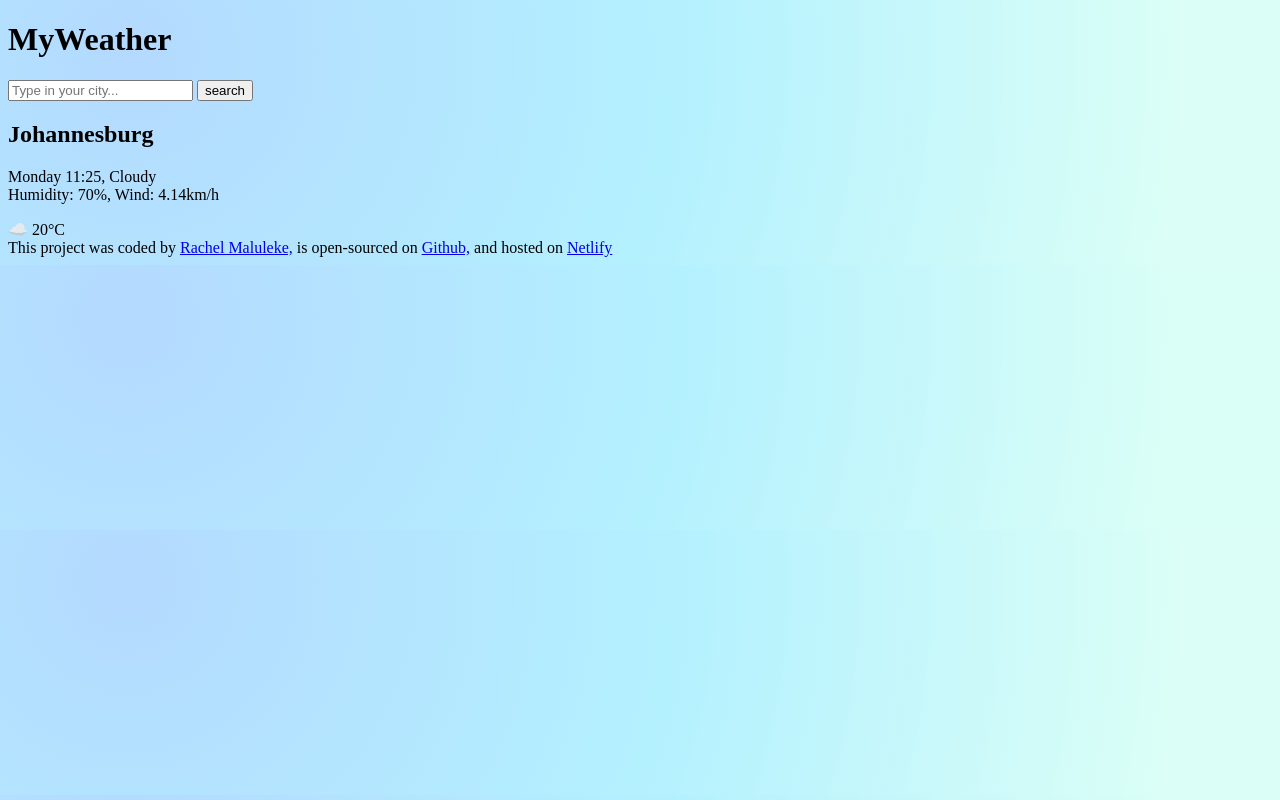
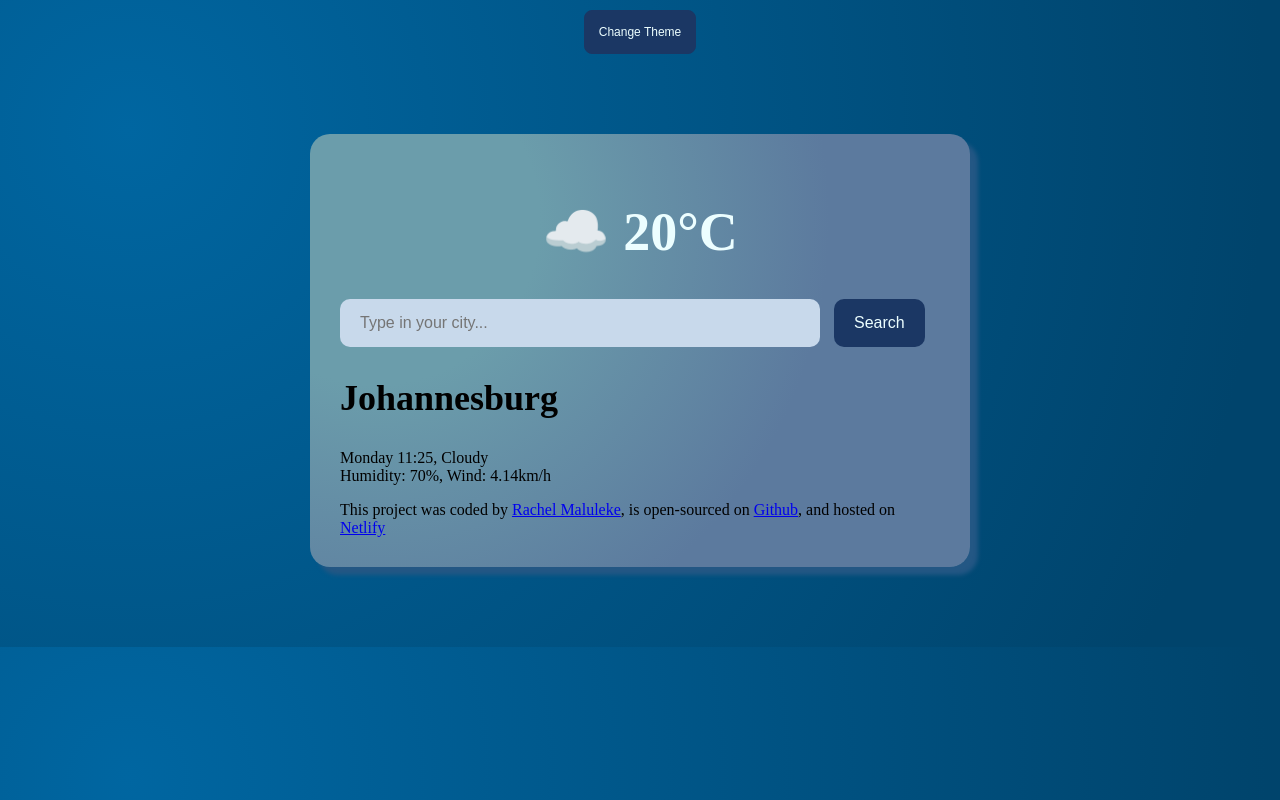
Before and after one commit to Rachel-M09/Day-Weather-App, a plain HTML site: page index.html in a window 1280 px wide. Drawn offline with Linux system fonts and the light colour scheme; a web font is replaced by a local one.

Commit message:
Updated HTML and CSS content

```diff
--- a/index.html
+++ b/index.html
@@ -5,29 +5,28 @@
     <meta name="viewport" content="width=device-width, initial-scale=1.0">
     <link rel="stylesheet" href="styles.css">
     <link rel="preconnect" href="https://fonts.googleapis.com">
-<link rel="preconnect" href="https://fonts.gstatic.com" crossorigin>
-<link href="https://fonts.googleapis.com/css2?family=PT+Mono&display=swap" rel="stylesheet">
+    <link rel="preconnect" href="https://fonts.gstatic.com" crossorigin>
+    <link href="https://fonts.googleapis.com/css2?family=Thasadith:ital,wght@0,400;0,700;1,400;1,700&display=swap" rel="stylesheet">
     <title>Weather App</title>
 </head>
 <body >
+  <input id="change-theme-button" type="submit" value="Change Theme">
   <div id="container">
     <header>
-  <H1 id="heading">MyWeather</H1>
-  <form>
+  <H1 id="heading">☁️ 20°C</H1>
+  <form >
     <input id="search-bar" type="search" placeholder="Type in your city..." required>
-    <input id="submit-bar" type="submit" value="search">
+    <input id="submit-button" type="submit" value="Search">
   </form>
 </header>
 <main>
-<h2>Johannesburg</h2>
+<h2 id="city">Johannesburg</h2>
 <p>Monday 11:25, Cloudy
 <br>
 Humidity: 70%, Wind: 4.14km/h
 </p>
-</div>
-<div>☁️ 20°C</div>
 </main>
-    <footer>This project was coded by <a href="https://github.com/Rachel-M09" target="_blank">Rachel Maluleke,</a> is open-sourced on <a href="https://github.com/Rachel-M09/Day-Weather-App" target="_blank" >Github,</a> and hosted on <a href="https://shecodes-day-weather-app.netlify.app/">Netlify</a></footer>
+    <footer>This project was coded by <a href="https://github.com/Rachel-M09" target="_blank">Rachel Maluleke</a>, is open-sourced on <a href="https://github.com/Rachel-M09/Day-Weather-App" target="_blank" >Github</a>, and hosted on <a href="https://shecodes-day-weather-app.netlify.app/">Netlify</a></footer>
     </div>
 </body>
 <script src="index.js"></script>
--- a/styles.css
+++ b/styles.css
@@ -1,4 +1,70 @@
 body {
-    background: radial-gradient(circle at 10% 20%, rgba(91, 173, 254, 0.46) 0%, rgba(91, 224, 254, 0.46) 47.2%, rgba(170, 254, 235, 0.43) 90%);
-    font-family: "PT Mono", serif;
+    background: radial-gradient(circle at 10% 20%, rgb(0, 102, 161) 0%, rgb(0, 68, 108) 90.1%);
+    font-family: "Thasadith", serif;
+    display: block;
+    margin: 10px;
 }
+
+#container {
+    background: radial-gradient(circle at 10% 20%, rgb(107, 157, 171) 23.8%, rgb(92, 122, 158) 66%);
+    margin: 80px auto ;
+    padding: 30px;
+    max-width: 600px;
+    border-radius: 20px;
+    box-shadow: 8px 8px 4px #235784;
+}
+
+h1 {
+    text-align: center;
+    font-weight: bolder;
+    color: #ecfeff;
+    font-size: 54px;
+}
+
+#change-theme-button {
+    display: block;
+    font-size: 12px;
+    margin:auto;
+    padding: 14px;
+    border-radius: 8px;
+    background: #1b3764;
+    color: #ecfeff;
+    border: 1px solid #1b3764;
+    box-shadow: 2px 2px 6px c;
+
+}
+
+#change-theme-button:hover {
+    background: #ecfeff;
+    color: #1b3764;
+    transition: all 200ms ease-in-out;
+}
+#search-bar {
+
+    background:  #c8d9eb;
+    font-size: 16px;
+    padding: 15px 20px;
+    width: 80%;
+    border-radius: 10px;
+    border: none;
+}
+
+#submit-button{
+    font-size: 16px;
+    padding: 15px 20px;
+    margin-left: 10px;
+    border: none;
+    border-radius: 10px;
+    color:  #ecfeff;
+    background:  #1b3764;
+}
+
+#submit-button:hover {
+    background: #ecfeff;
+    color: #1b3764;
+    transition: all 200ms ease-in-out;
+}
+
+#city {
+    font-size: 36px;
+}
```
